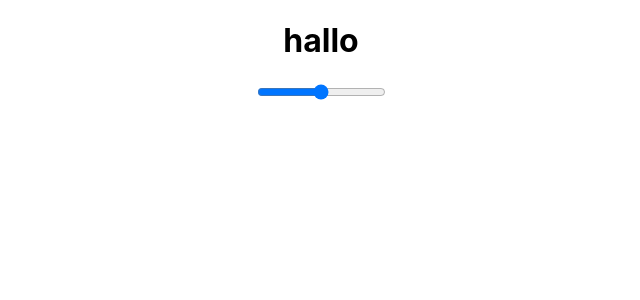
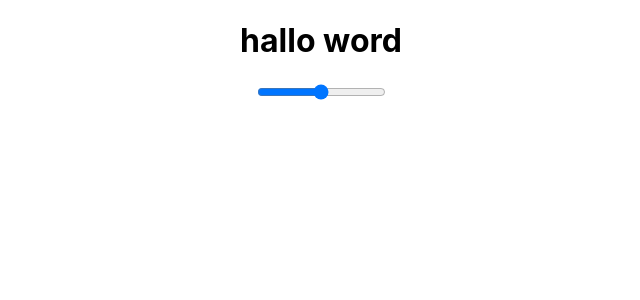
Before and after one commit to JadhavRajendra/recipe-app, a React (Create React App) app in the folder my-app/: page / in a window 1280 px wide. Shown: the top 300 px of the page, without its empty margins (319-959 px from the left). Built offline with nearby package versions, Linux system fonts and the light colour scheme.

Commit message:
Update FunctionExzample.jsx

```diff
--- a/my-app/src/Component/FunctionExzample.jsx
+++ b/my-app/src/Component/FunctionExzample.jsx
@@ -3,7 +3,7 @@ import React from 'react'
 export default function FunctionExzample() {
   return (
     <div>
-      <h1> hallo</h1>
+      <h1> hallo word</h1>
       <input type="range"></input>
     </div>
   )
```
